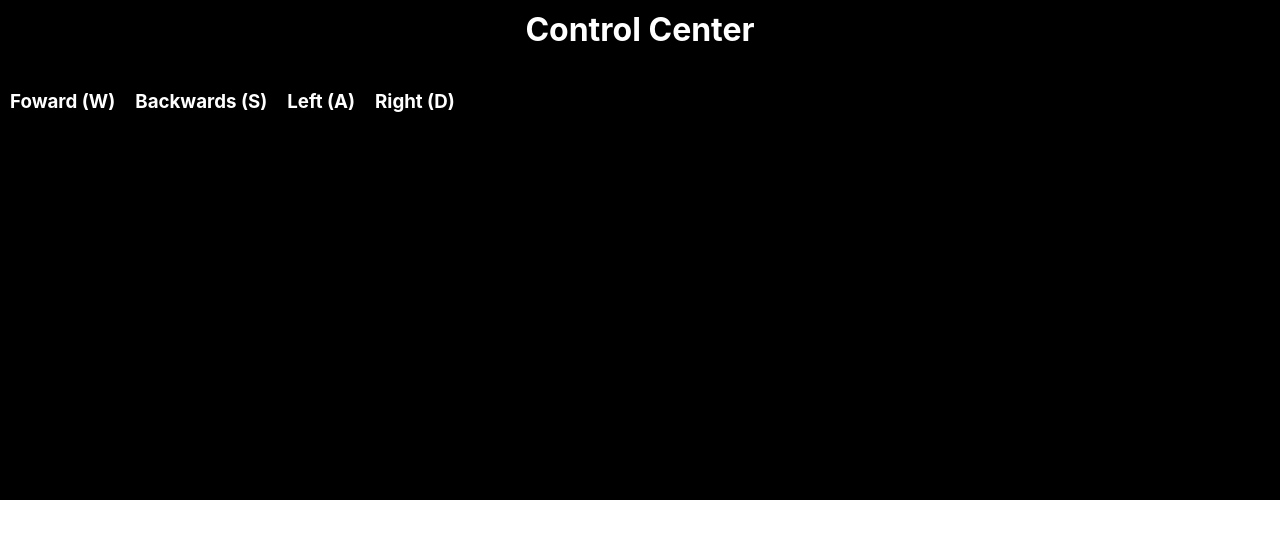
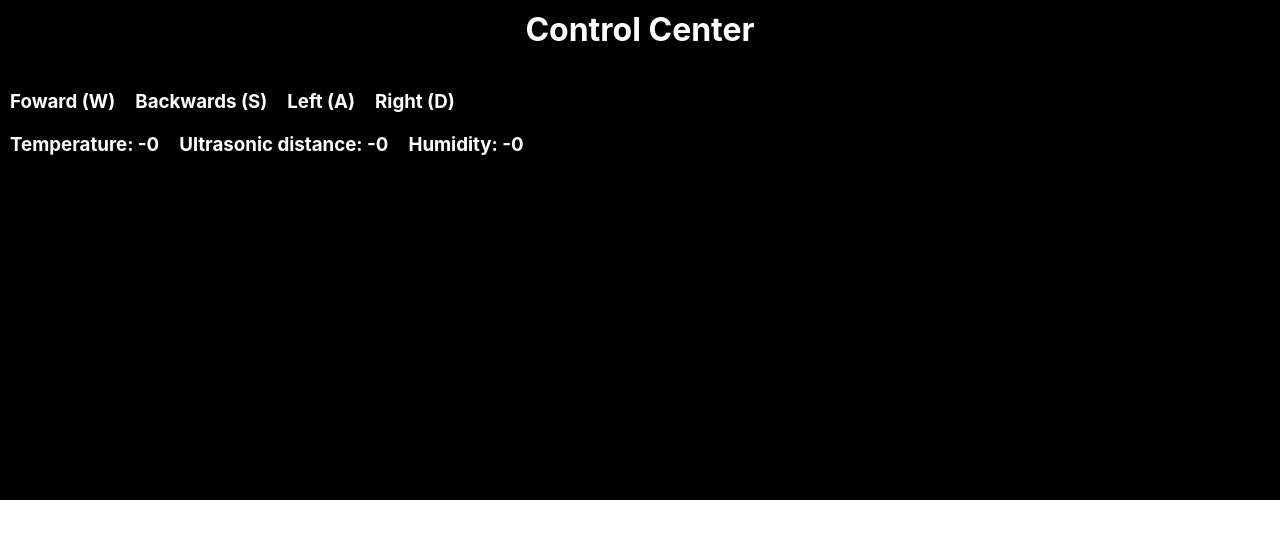
Before and after one commit to yamaluke/HAcK-Team-7-Code, a React (Create React App) app in the folder HAcK web/ccweb/: page / in a window 1280 px wide. Shown: the top 538 px of the page. Built offline with nearby package versions, Linux system fonts and the light colour scheme; no server answers.

Commit message:
basic website structure created

```diff
--- a/HAcK web/ccweb/src/App.css
+++ b/HAcK web/ccweb/src/App.css
@@ -26,3 +26,15 @@
 .keyboardInputShow{
   margin: 10px;
 }
+
+.sensorData{
+  color: white;
+}
+
+#sensorLayout{
+  display: flex;
+}
+
+.sensorData{
+  margin: 10px;
+}
--- a/HAcK web/ccweb/src/App.js
+++ b/HAcK web/ccweb/src/App.js
@@ -6,35 +6,68 @@ const socket = io('http://localhost:8000');
 
 function App() {
 
+  // base color for text that uses useState
   const baseColor = 'white';
 
+  // useState for the direction:
+    // will change colors on screen when a key is pressed
   const [textColorW, setTextColorW] = useState(baseColor);
   const [textColorS, setTextColorS] = useState(baseColor);
   const [textColorA, setTextColorA] = useState(baseColor);
   const [textColorD, setTextColorD] = useState(baseColor);
 
+  // useState for the sensor variables
+  const [temp, setTemp] = useState('-0')
+  const [ultrasonic, setUltrasonic] = useState('-0');
+  const [humidity, setHumidity] = useState('-0');
+
   useEffect( () => {
+    // keyboard handle for directional buttons being pressed
     const handleKeyDown = (event) => {
       if(event.key === 'w'){
         setTextColorW('blue');
+        socket.emit('send-direction', 'fowardsGo')
       }else if (event.key === 's'){
         setTextColorS('blue');
+        socket.emit('send-direction', 'backwardsGo')
       }else if (event.key === 'a'){
         setTextColorA('blue');
+        socket.emit('send-direction', 'leftGo')
       }else if (event.key === 'd'){
         setTextColorD('blue');
+        socket.emit('send-direction', 'rightGo')
       }
     }
 
+    // Listen for temperature updates
+    socket.on('temp', (data) => {
+      setTemp(data);
+    });
+
+    // Listen for ultrasonic updates
+    socket.on('ultrasonic', (data) => {
+      setUltrasonic(data);
+    });
+
+    // listen for humidity sensor
+    socket.on('humidity', (data) => {
+      setHumidity(data);
+    });
+
+    // turn keys back to normal
     const handleKeyUp = (event) => {
       if(event.key === 'w'){
         setTextColorW(baseColor);
+        socket.emit('send-direction', 'fowardsStop')
       }else if (event.key === 's'){
         setTextColorS(baseColor);
+        socket.emit('send-direction', 'backwardsStop')
       }else if (event.key === 'a'){
         setTextColorA(baseColor);
+        socket.emit('send-direction', 'leftStop')
       }else if (event.key === 'd'){
         setTextColorD(baseColor);
+        socket.emit('send-direction', 'rightStop')
       }
 
     }
@@ -45,6 +78,9 @@ function App() {
     return () => {
       window.removeEventListener('keydown', handleKeyUp);
       window.removeEventListener('keyup', handleKeyUp);
+      socket.off('temp');
+      socket.off('ultrasonic');
+      socket.off('humidity')
     }
   })
 
@@ -61,6 +97,11 @@ function App() {
           <h3 className="keyboardInputShow" style = {{color: textColorA}}> Left (A) </h3>
           <h3 className="keyboardInputShow" style = {{color: textColorD}}> Right (D) </h3>
         </div>
+        <div id = 'sensorLayout'>
+          <h3 className="sensorData"> Temperature: {temp}</h3>
+          <h3 className='sensorData'> Ultrasonic distance: {ultrasonic}</h3>
+          <h3 className='sensorData'> Humidity: {humidity}</h3>
+        </div>
 
       </div>
     </div>
```
